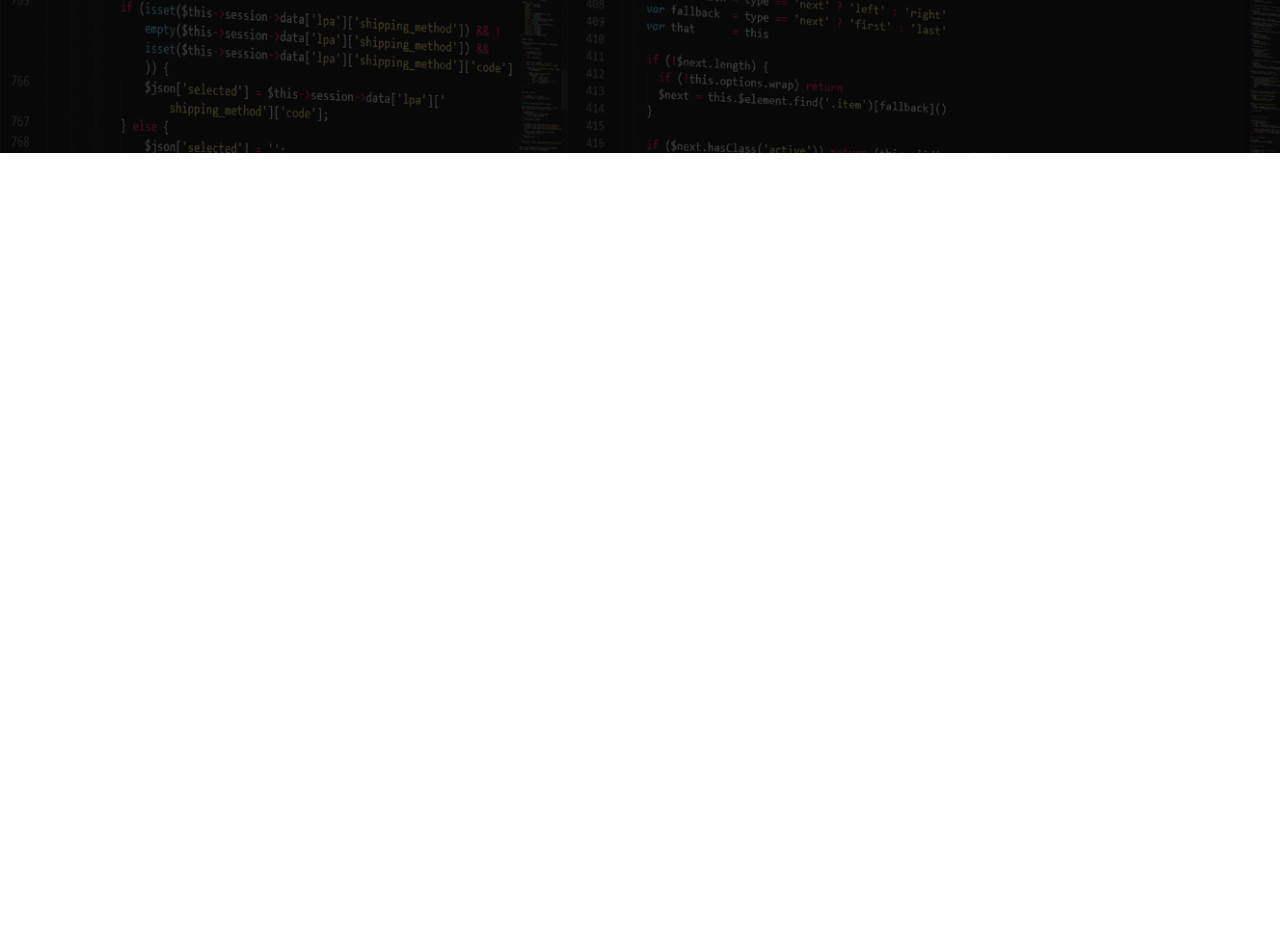
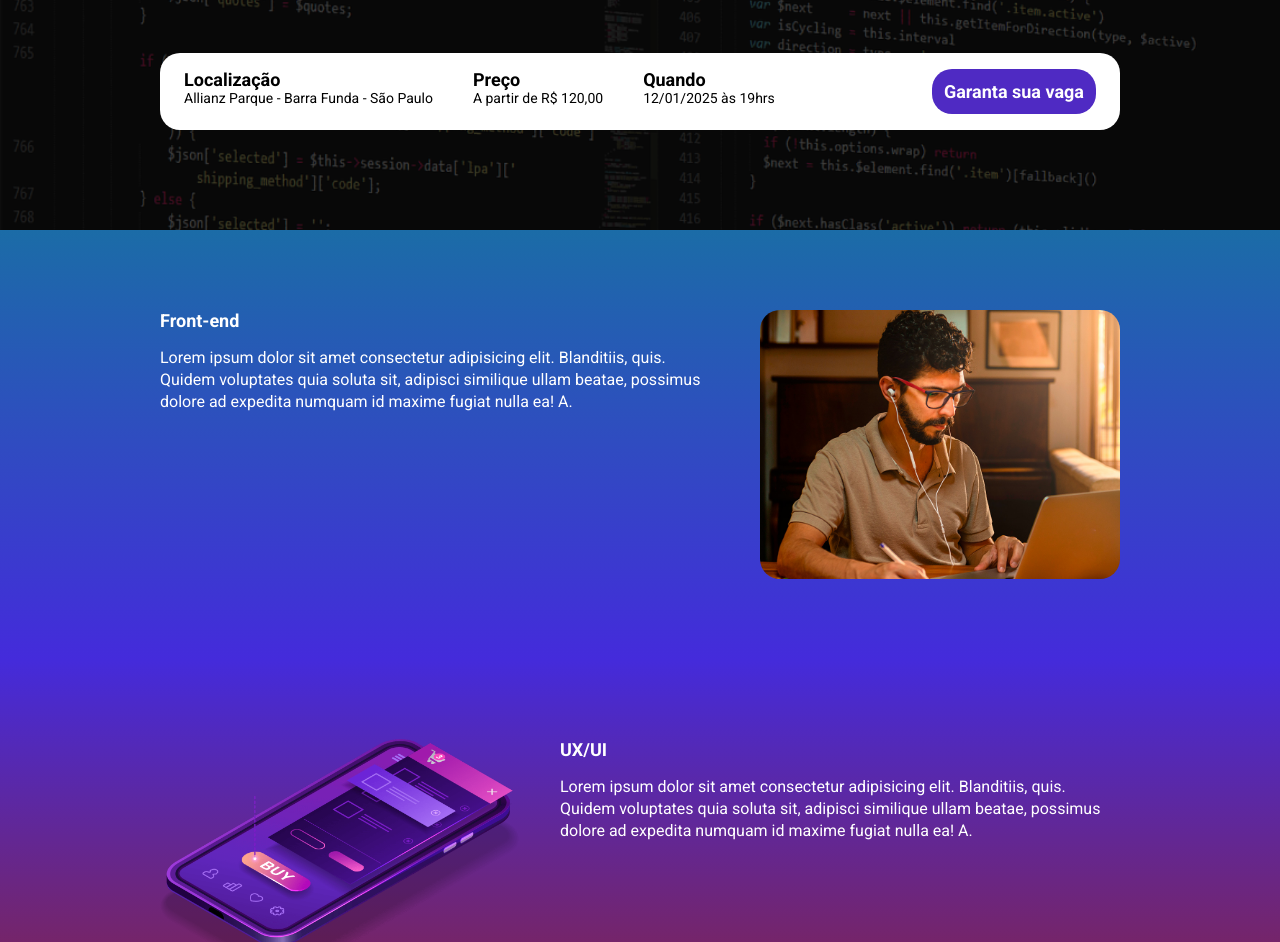
Before and after one commit to x1TT3r/ebac_tech_talks, a website built with Parcel: page src/index.html in a window 1280 px wide. Shown: the part 331-1273 px from the top of the page. Before the commit the page ends 800 px from the top, so only its background shows below. Built offline with nearby package versions, Linux system fonts and the light colour scheme.

Commit message:
criando a contagem regressiva

```diff
--- a/package.json
+++ b/package.json
@@ -1,9 +1,9 @@
 {
   "name": "ebac-task",
   "version": "1.0.0",
-  "main": "index.js",
   "scripts": {
     "dev": "parcel src/index.html src/styles/main.scss src/scripts/main.js",
+    "build": "parcel build src/index.html",
     "test": "echo \"Error: no test specified\" && exit 1"
   },
   "keywords": [],
@@ -13,6 +13,7 @@
   "devDependencies": {
     "@parcel/transformer-sass": "^2.13.3",
     "parcel": "^2.13.3",
-    "sharp": "^0.33.5"
+    "sharp": "^0.33.5",
+    "svgo": "^3.3.2"
   }
 }
--- a/src/index.html
+++ b/src/index.html
@@ -7,7 +7,7 @@
     <link rel="preconnect" href="https://fonts.googleapis.com">
     <link rel="preconnect" href="https://fonts.gstatic.com" crossorigin>
     <link href="https://fonts.googleapis.com/css2?family=Roboto:wght@400;700;900&display=swap" rel="stylesheet">
-
+    <link rel="stylesheet" href="https://unpkg.com/aos@next/dist/aos.css" />
 
     <link rel="stylesheet" href="styles/main.scss">
 </head>
@@ -16,10 +16,76 @@
         <div class="container">
             <img class="hero__logo" src="./images/ebac_logo.svg" alt="EBAC">
             <p class="hero__text">
-                O Maior Evento de Tecnologia do Brasil começa em 10d 12h 20m 15s
+                O Maior Evento de Tecnologia do Brasil começa em <span id="contador"></span>
             </p>
+            <div class="infos-bar">
+                <ul class="infos-bar__infos">
+                    <li class="infos-bar__infos__item">
+                        <b>Localização</b>
+                        Allianz Parque - Barra Funda - São Paulo
+                    </li>
+                    <li class="infos-bar__infos__item">
+                        <b>Preço</b>
+                        A partir de R$ 120,00
+                    </li>
+                    <li class="infos-bar__infos__item">
+                        <b>Quando</b>
+                        12/01/2025 às 19hrs
+                    </li>
+                </ul>
+                <a href="#" class="button button--primary">
+                    Garanta sua vaga
+                </a>
+            </div>
         </div>
     </header>
+
+    <section class="event event--frontend">
+        <div class="container" data-aos="fade-right">
+            <div class="event__details">
+                <h2 class="event__details__title">Front-end</h2>
+                <p class="event__details__description">
+                    Lorem ipsum dolor sit amet consectetur adipisicing elit. Blanditiis, quis. Quidem voluptates quia soluta sit, adipisci similique ullam beatae, possimus dolore ad expedita numquam id maxime fugiat nulla ea! A.
+                </p>
+            </div>
+            <img class="event__image" src="./images/frontend.png" alt="Front-End">
+        </div>
+    </section>
+    <section class="event event--ux-ui event--image-left">
+        <div class="container"data-aos="fade-left">
+            <div class="event__details">
+                <h2 class="event__details__title">UX/UI</h2>
+                <p class="event__details__description">
+                    Lorem ipsum dolor sit amet consectetur adipisicing elit. Blanditiis, quis. Quidem voluptates quia soluta sit, adipisci similique ullam beatae, possimus dolore ad expedita numquam id maxime fugiat nulla ea! A.
+                </p>
+            </div>
+            <img class="event__image" src="./images/ui-ux.png" alt="UX-UI">
+        </div>
+    </section>
+    <section class="event event--data-science">
+        <div class="container"data-aos="fade-right">
+            <div class="event__details">
+                <h2 class="event__details__title">Data Science</h2>
+                <p class="event__details__description">
+                    Lorem ipsum dolor sit amet consectetur adipisicing elit. Blanditiis, quis. Quidem voluptates quia soluta sit, adipisci similique ullam beatae, possimus dolore ad expedita numquam id maxime fugiat nulla ea! A.
+                </p>
+            </div>
+            <img class="event__image" src="./images/data.png" alt="Front-End">
+        </div>
+    </section>
+    <section class="event event--backend event--image-left">
+        <div class="container"data-aos="fade-left">
+            <div class="event__details">
+                <h2 class="event__details__title">Back-End</h2>
+                <p class="event__details__description">
+                    Lorem ipsum dolor sit amet consectetur adipisicing elit. Blanditiis, quis. Quidem voluptates quia soluta sit, adipisci similique ullam beatae, possimus dolore ad expedita numquam id maxime fugiat nulla ea! A.
+                </p>
+            </div>
+            <img class="event__image" src="./images/backend.png" alt="Front-End">
+        </div>
+    </section>
+
+    <script src="https://unpkg.com/aos@next/dist/aos.js"></script>
     <script src="scripts/main.js"></script>
 </body>
 </html>
--- a/src/scripts/main.js
+++ b/src/scripts/main.js
@@ -1 +1,32 @@
-console.log('Olá mundo');
+AOS.init();
+
+var dataEvento = new Date("Dec 12, 2025 19:00:00");
+var timeStampDoEvento = dataEvento.getTime();
+
+var contadorDeHoras = setInterval(function(){
+    var agora = new Date();
+
+    var timeStampAtual = agora.getTime();
+
+    var distanciaAteOEvento = timeStampDoEvento - timeStampAtual;
+
+    var diaEmMs = 1000 * 60 * 60 * 24;
+    var horaEmMs = 1000 * 60 * 60;
+    var minutosEmMs = 1000 * 60;
+
+    var diasAteOEvento = Math.floor(distanciaAteOEvento / diaEmMs);
+
+    var horasAteOEvento = Math.floor((distanciaAteOEvento % diaEmMs) / (horaEmMs));
+
+    var minutosAteOEvento = Math.floor((distanciaAteOEvento % horaEmMs) / minutosEmMs);
+
+    var segundosAteOEvento = Math.floor((distanciaAteOEvento % minutosEmMs) / 1000);
+
+    document.getElementById("contador").innerHTML = `${diasAteOEvento}d ${horasAteOEvento}h ${minutosAteOEvento}m ${segundosAteOEvento}s`;
+
+    if(distanciaAteOEvento < 0) {
+        clearInterval(contadorDeHoras);
+        document.getElementById("contador").innerHTML = 'Evento Expirado !'
+    }
+
+}, 1000);
--- /dev/null
+++ b/src/styles/_event.scss
@@ -0,0 +1,69 @@
+@use 'variables';
+
+.event {
+    padding: 80px 0;
+
+    &--frontend {
+        background-image: linear-gradient(variables.$blue1, variables.$blue2);
+
+    }
+
+    &--ux-ui {
+        background-image: linear-gradient(variables.$blue2, variables.$pink);
+
+    }
+
+    &--data-science {
+        background-image: linear-gradient(variables.$pink, variables.$yellow);
+
+    }
+
+    &--backend {
+        background-image: linear-gradient(variables.$yellow, variables.$pink);
+
+    }
+
+    &--image-left {
+        .container {
+            flex-direction: row-reverse;
+        }
+    }
+
+    .container {
+        display: flex;
+        gap: 40px;
+    }
+
+    &__image {
+        max-width: 360px;
+        border-radius: 20px;
+    }
+
+    &__details {
+        &__title {
+            font-size: 18px;
+            font-weight: bold;
+            margin-bottom: 16px;
+
+        }
+
+        &__description {
+            line-height: 22px;
+        }
+    }
+
+    @media (max-width: 640px) {
+        .container {
+            display: block;
+        }
+
+        &__image {
+            width: 100%;
+        }
+
+        &__details {
+            margin-right: 0;
+            margin-bottom: 16px;
+        }
+    }
+}
--- a/src/styles/_hero.scss
+++ b/src/styles/_hero.scss
@@ -1,3 +1,4 @@
+@use 'variables';
 .hero {
     padding-top: 64px;
     padding-bottom: 100px;
@@ -17,7 +18,7 @@
         left: 0;
         width: 100%;
         height: 100%;
-        background-color: #000;
+        background-color: variables.$secondaryTextColor;
         content: '';
         opacity: 0.7;
     }
--- /dev/null
+++ b/src/styles/_variables.scss
@@ -0,0 +1,12 @@
+//text colors
+$textColor: #fff;
+$secondaryTextColor: #000;
+
+//button Colors
+$buttonColor: #4F2AC3;
+
+//gradient Background Colors
+$blue1: #1B6CA7;
+$blue2: #442BDB;
+$pink: #89223B;
+$yellow: #9C791D;
--- /dev/null
+++ b/src/styles/components/_buttons.scss
@@ -0,0 +1,26 @@
+@use'../variables';
+
+.button {
+    padding: 12px;
+    font-size: 18px;
+    font-weight: bold;
+    text-decoration: none;
+    text-align: center;
+    white-space: nowrap;
+    border-radius: 20px;
+
+    &--primary {
+        color: variables.$textColor;
+        background-color: variables.$buttonColor;
+    }
+
+    @media (max-width: 640px) {
+        display: block;
+        width: 100%;
+    }
+
+    @media (max-width: 1024px) {
+        display: flex;
+        align-items: center;
+    }
+}
--- /dev/null
+++ b/src/styles/components/_infos_bar.scss
@@ -0,0 +1,46 @@
+@use '../variables';
+
+.infos-bar {
+    padding: 16px 24px;
+    background-color: variables.$textColor;
+    display: flex;
+    justify-content: space-between;
+    border-radius: 20px;
+
+    &__infos {
+        display: flex;
+        gap: 40px;
+
+
+        &__item {
+            font-size: 14px;
+            color: variables.$secondaryTextColor;
+
+            b {
+                color: variables.$secondaryTextColor;
+                font-size: 18px;
+                display: block;
+            }
+        }
+    }
+
+    @media (max-width: 640px){
+        display: block;
+
+        &__infos {
+            display: block;
+
+
+            &__item {
+                margin-bottom: 24px;
+            }
+        }
+
+    }
+
+    @media (max-width: 1024px) {
+        &__infos {
+            gap: 16px;
+        }
+    }
+}
--- a/src/styles/main.scss
+++ b/src/styles/main.scss
@@ -1,11 +1,16 @@
 @use 'hero';
+@use 'components/infos_bar';
+@use 'components/buttons';
+@use 'event';
+@use 'variables';
 
 *{
     margin: 0;
     padding: 0;
     box-sizing: border-box;
     font-family: Roboto, sans-serif;
-    color: #fff;
+    color: variables.$textColor;
+    list-style: none;
 }
 
 .container {
```
Also changed, not shown: 1 other file.
